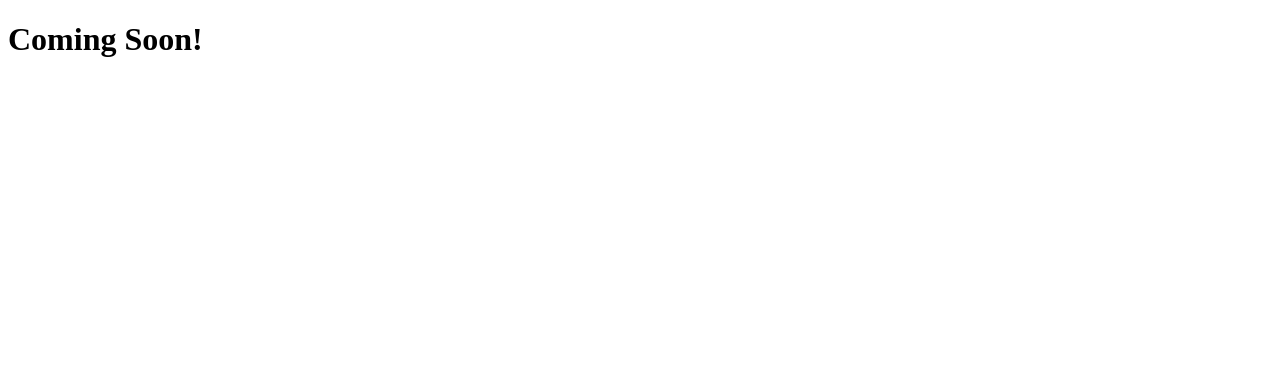
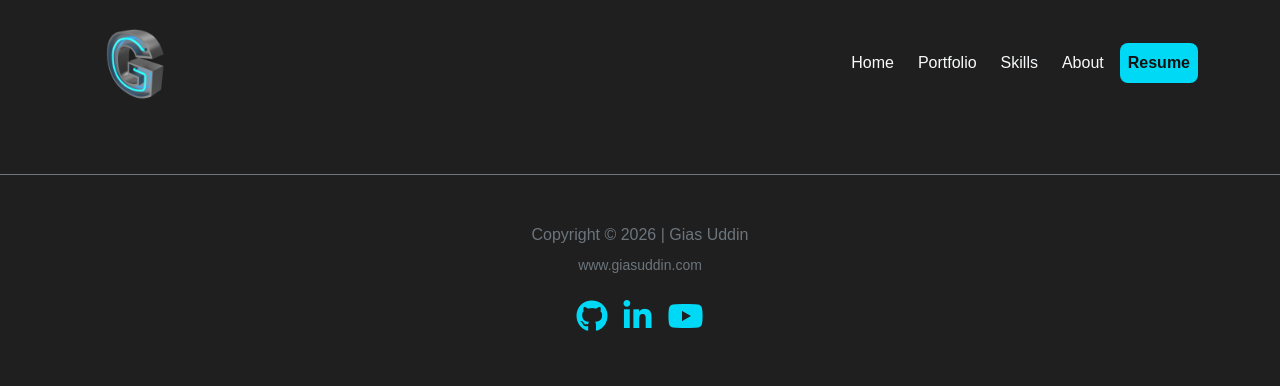
Before and after one commit to ahadahamedakash/ht-port, a plain HTML site: page index.html in a window 1280 px wide. Drawn offline with nearby package versions, Linux system fonts and the light colour scheme.

Commit message:
Created the nav and footer section

```diff
--- a/index.html
+++ b/index.html
@@ -4,8 +4,135 @@
     <meta charset="UTF-8" />
     <meta name="viewport" content="width=device-width, initial-scale=1.0" />
     <title>Gias Uddin | Portfolio</title>
+
+    <link
+      href="https://cdn.jsdelivr.net/npm/bootstrap@5.3.8/dist/css/bootstrap.min.css"
+      rel="stylesheet"
+      integrity="sha384-sRIl4kxILFvY47J16cr9ZwB07vP4J8+LH7qKQnuqkuIAvNWLzeN8tE5YBujZqJLB"
+      crossorigin="anonymous"
+    />
+    <link
+      rel="stylesheet"
+      href="https://cdnjs.cloudflare.com/ajax/libs/font-awesome/6.7.2/css/all.min.css"
+    />
+
+    <style>
+      .color-primary {
+        color: #00d9f5;
+      }
+    </style>
   </head>
-  <body>
-    <h1>Coming Soon!</h1>
+
+  <body
+    class="text-light"
+    style="background-color: #1f1f1f; font-family: Arial, sans-serif"
+  >
+    <nav class="navbar navbar-expand-md navbar-dark sticky-top">
+      <div class="container">
+        <a class="navbar-brand" href="#home">
+          <img src="./images/logo.png" width="100" />
+        </a>
+
+        <button
+          class="navbar-toggler"
+          type="button"
+          data-bs-toggle="collapse"
+          data-bs-target="#navbarMenu"
+          aria-controls="navbarMenu"
+          aria-expanded="false"
+          aria-label="Toggle navigation"
+        >
+          <span class="navbar-toggler-icon"></span>
+        </button>
+
+        <div
+          class="collapse navbar-collapse justify-content-end"
+          id="navbarMenu"
+        >
+          <ul class="navbar-nav gap-md-2 text-center">
+            <li class="nav-item">
+              <a class="nav-link text-light" href="#home">Home</a>
+            </li>
+
+            <li class="nav-item">
+              <a class="nav-link text-light" href="#portfolio">Portfolio</a>
+            </li>
+
+            <li class="nav-item">
+              <a class="nav-link text-light" href="#skills">Skills</a>
+            </li>
+
+            <li class="nav-item">
+              <a class="nav-link text-light" href="#about">About</a>
+            </li>
+
+            <li class="nav-item">
+              <a
+                class="nav-link fw-bold"
+                href="./resume/demo-resume.pdf"
+                download="demo-resume.pdf"
+                style="
+                  background-color: #00d9f5;
+                  color: #111 !important;
+                  border-radius: 8px;
+                "
+              >
+                Resume
+              </a>
+            </li>
+          </ul>
+        </div>
+      </div>
+    </nav>
+
+    <main></main>
+
+    <footer class="border-top border-secondary py-5 mt-5">
+      <div class="container text-center">
+        <p class="text-secondary mb-2">Copyright © 2026 | Gias Uddin</p>
+
+        <p class="text-secondary small">www.giasuddin.com</p>
+
+        <div class="container d-flex align-items-center justify-content-center">
+          <div class="d-flex flex-wrap gap-3 mt-2">
+            <a
+              href="#"
+              class="color-primary"
+              aria-label="GitHub"
+              target="_blank"
+              rel="noopener noreferrer"
+            >
+              <i class="fa-brands fa-github primary-color fs-2"></i>
+            </a>
+
+            <a
+              href="#"
+              class="color-primary"
+              aria-label="LinkedIn"
+              target="_blank"
+              rel="noopener noreferrer"
+            >
+              <i class="fa-brands fa-linkedin-in primary-color fs-2"></i>
+            </a>
+
+            <a
+              href="#"
+              class="color-primary"
+              aria-label="YouTube"
+              target="_blank"
+              rel="noopener noreferrer"
+            >
+              <i class="fa-brands fa-youtube primary-color fs-2"></i>
+            </a>
+          </div>
+        </div>
+      </div>
+    </footer>
+
+    <script
+      src="https://cdn.jsdelivr.net/npm/bootstrap@5.3.8/dist/js/bootstrap.bundle.min.js"
+      integrity="sha384-FKyoEForCGlyvwx9Hj09JcYn3nv7wiPVlz7YYwJrWVcXK/BmnVDxM+D2scQbITxI"
+      crossorigin="anonymous"
+    ></script>
   </body>
 </html>
```
